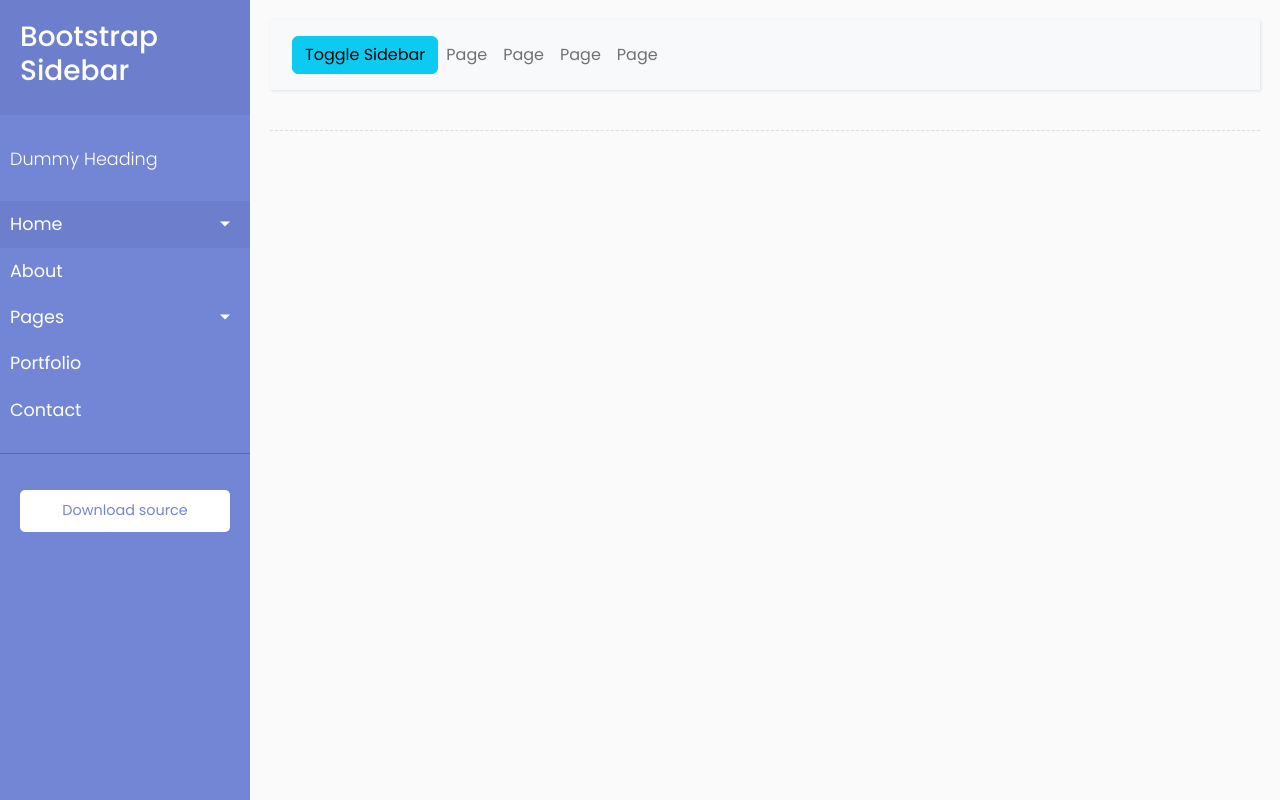
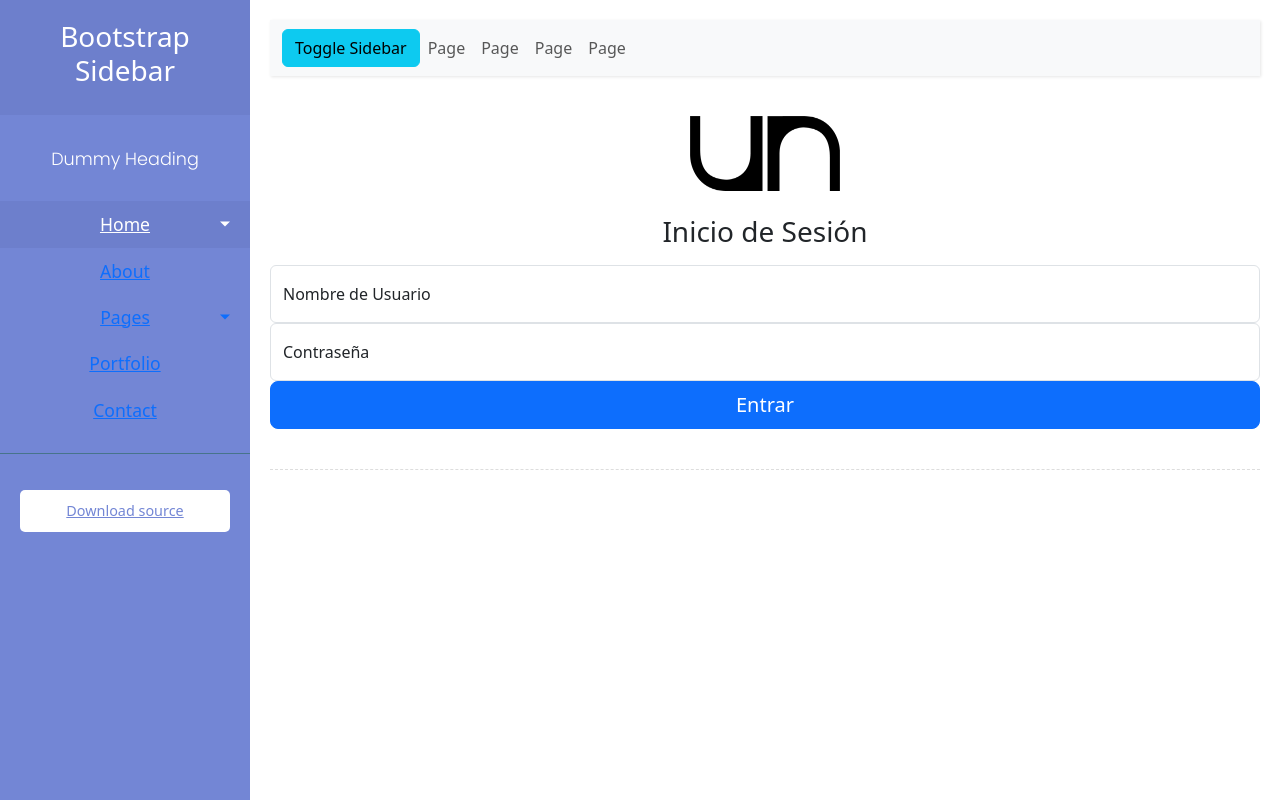
Before and after one commit to Manuela183/ProyectoBotCriptomonedas, a Flask app: page / in a window 1280 px wide. Run offline with Flask 2, Linux system fonts and the light colour scheme; some libraries are stand-ins or nearby versions.

Commit message:
Agrega html inicio de sesión

```diff
--- a/static/styles/styles.css
+++ b/static/styles/styles.css
@@ -7,6 +7,19 @@ body {
     font-family: 'Poppins', sans-serif;
     background: #fafafa;
 }
+.bd-placeholder-img {
+    font-size: 1.125rem;
+    text-anchor: middle;
+    -webkit-user-select: none;
+    -moz-user-select: none;
+    user-select: none;
+  }
+
+  @media (min-width: 768px) {
+    .bd-placeholder-img-lg {
+      font-size: 3.5rem;
+    }
+  }
 
 p {
     font-family: 'Poppins', sans-serif;
--- a/templates/index.html
+++ b/templates/index.html
@@ -2,4 +2,41 @@
 
 {% block main %}
 
+<!doctype html>
+<html lang="en">
+  <head>
+    <meta charset="utf-8">
+    <meta name="viewport" content="width=device-width, initial-scale=1">
+
+    <link rel="canonical" href="https://getbootstrap.com/docs/5.0/examples/sign-in/">
+
+    <!-- Bootstrap core CSS -->
+    <link href="/docs/5.0/dist/css/bootstrap.min.css" rel="stylesheet" integrity="sha384-EVSTQN3/azprG1Anm3QDgpJLIm9Nao0Yz1ztcQTwFspd3yD65VohhpuuCOmLASjC" crossorigin="anonymous">
+
+    <!-- Custom styles for this template -->
+    <link href="signin.css" rel="stylesheet">
+  </head>
+  <body class="text-center">
+
+<main class="form-signin">
+  <form>
+    <img class="mb-4" src="/static/images/unal.png" alt="" width="150" height="75">
+    <h1 class="h3 mb-3 fw-normal">Inicio de Sesión</h1>
+
+    <div class="form-floating">
+      <input type="email" class="form-control" id="floatingInput" placeholder="name@example.com">
+      <label for="floatingInput">Nombre de Usuario</label>
+    </div>
+    <div class="form-floating">
+      <input type="password" class="form-control" id="floatingPassword" placeholder="Password">
+      <label for="floatingPassword">Contraseña</label>
+    </div>
+    <button class="w-100 btn btn-lg btn-primary" type="submit">Entrar</button>
+  </form>
+</main>
+
+
+
+  </body>
+</html>
 {% endblock %}
--- a/templates/registro_usuario.html
+++ b/templates/registro_usuario.html
@@ -8,11 +8,11 @@
             <label for="nickaname" class="form-label">Nickname</label>
             <input type="text" name="nickname" class="form-control" id="nickname" aria-describedby="emailHelp" placeholder="Example: Manuela183">
         </div>
-        <p>Recomendación: La contraseña debe contener caracteres en mínuscula, mayúscula, números y caracteres especiales.</p>
         <div class="mb-3">
             <label for="password1" class="form-label">Password</label>
             <input type="password" name="password1" class="form-control" pattern="^(?=.*?[A-Z])(?=.*?[a-z])(?=.*?[0-9])(?=.*?[#?!@$%^&*/-]).{8,}$" id="password1">
         </div>
+        <p>Recomendación: La contraseña debe contener caracteres en mínuscula, mayúscula, números y caracteres especiales.</p>
         <div class="mb-3">
             <label for="password2" class="form-label">Confirm Password</label>
             <input type="password" name="password2" class="form-control" id="password2" pattern="^(?=.*?[A-Z])(?=.*?[a-z])(?=.*?[0-9])(?=.*?[#?!@$%^&*/-]).{8,}$" onchange="verify_password()">
```
Also changed, not shown: static/images/unal.png (added).
